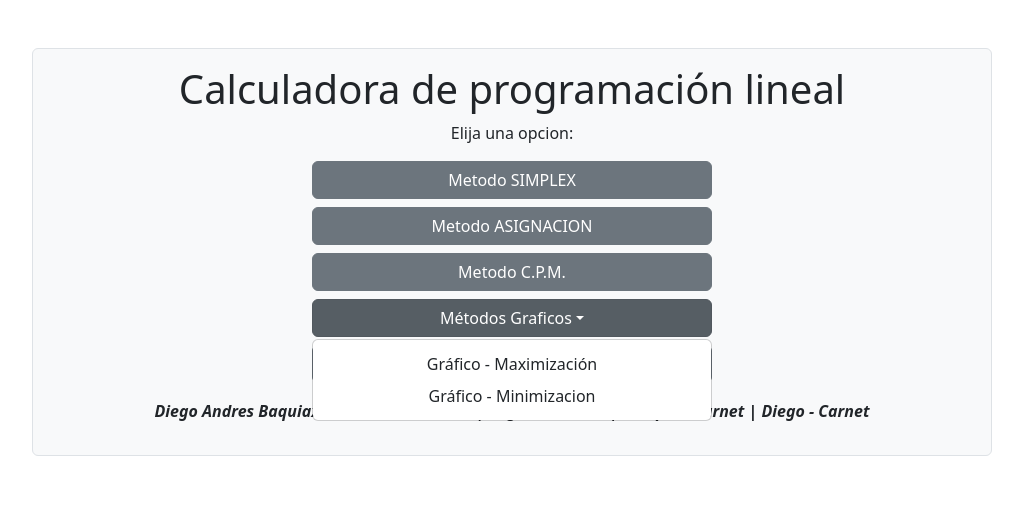
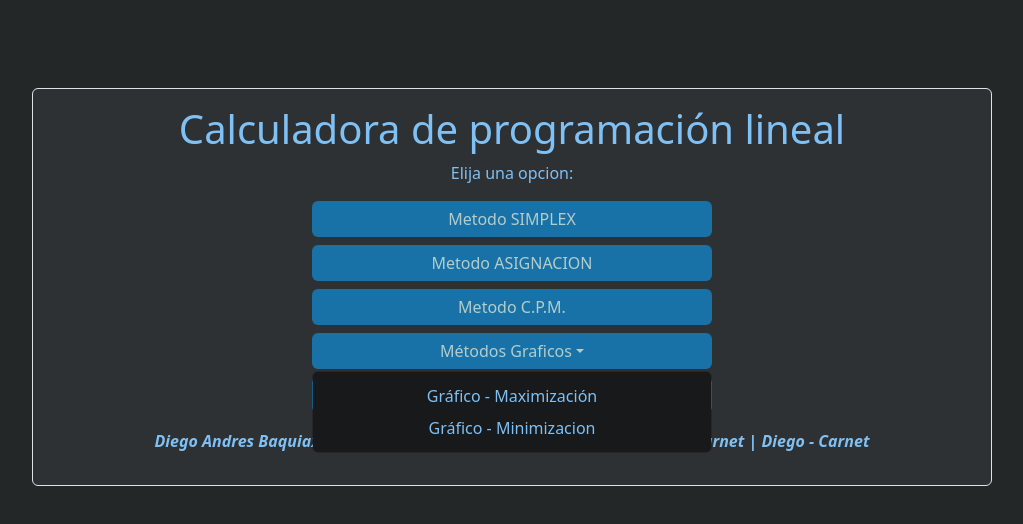
Before and after one commit to XxEnrique18xX/proyecto_calculadora, a React (Create React App) app: page / in a window 1280 px wide. Both pictures are taken after a click on the button "Métodos Graficos". Shown: the top 524 px of the page, without its empty margins (128-1151 px from the left). Built offline with nearby package versions, Linux system fonts and the light colour scheme.

Commit message:
Cambio de colores en menu inicial

```diff
--- a/src/App.js
+++ b/src/App.js
@@ -1,13 +1,13 @@
 import 'bootstrap/dist/js/bootstrap.bundle.min.js';
 import { BrowserRouter, Routes, Route } from "react-router-dom";
-import Index from "./index.jsx";
-import Maximizacion from "./components/maximizacion.jsx"; // tu otro componente
+import Menu from "./menu.jsx";
+import Maximizacion from "./components/metodoGrafico/maximizacion.jsx"; // tu otro componente
 
 function App() {
   return (
     <BrowserRouter>
       <Routes>
-        <Route path="/" element={<Index />} />
+        <Route path="/" element={<Menu />} />
         <Route path="/grafico-maximizacion" element={<Maximizacion />} />
       </Routes>
     </BrowserRouter>
--- a/src/index.jsx
+++ /dev/null
@@ -1,76 +0,0 @@
-import 'bootstrap/dist/css/bootstrap.min.css';
-import { Link } from "react-router-dom";
-
-function Index() {
-  return (
-    <div>
-      <div className="container mt-5 d-flex justify-content-center">
-        <div className="card bg-light border" style={{ width: "60rem" }}>
-          <div className="card-body text-center">
-            <h1 className="card-title">Calculadora de programación lineal</h1>
-            <p>Elija una opcion:</p>
-
-            <div className="d-grid gap-2 mb-3" style={{ width: '400px', margin: '0 auto' }}>
-                {/* Método SIMPLEX */}
-                <Link to="/otra-pagina" className="btn btn-secondary">
-                    Metodo SIMPLEX
-                </Link>
-
-                {/* Metodo ASIGNACION*/}
-                <Link to="/otra-pagina" className="btn btn-secondary">
-                    Metodo ASIGNACION
-                </Link>
-
-                {/* Metodo CPM*/}
-                <Link to="/otra-pagina" className="btn btn-secondary">
-                    Metodo C.P.M.
-                </Link>
-
-                {/* Métodos Gráficos */}
-                <div className="dropdown">
-                    <button className="btn btn-secondary dropdown-toggle w-100" type="button" id="dropdownMenuButton1" data-bs-toggle="dropdown" aria-expanded="false">
-                    Métodos Graficos
-                    </button>
-                    <ul className="dropdown-menu dropdown-menu-center text-center w-100" aria-labelledby="dropdownMenuButton1">
-                    <li>
-                        <Link to="/grafico-maximizacion" className="dropdown-item">Gráfico - Maximización</Link>
-                    </li>
-                    <li>
-                        <Link to="/otra-ruta" className="dropdown-item">Gráfico - Minimizacion</Link>
-                    </li>
-                    </ul>
-                </div>
-
-                {/* Métodos de transporte */}
-                <div className="dropdown">
-                    <button className="btn btn-secondary dropdown-toggle w-100" type="button" id="dropdownMenuButton2" data-bs-toggle="dropdown" aria-expanded="false">
-                    Métodos de transporte
-                    </button>
-                    <ul className="dropdown-menu dropdown-menu-center text-center w-100" aria-labelledby="dropdownMenuButton2">
-                    <li>
-                        <Link to="/grafico-maximizacion" className="dropdown-item">Esquina nor-oeste</Link>
-                    </li>
-                    <li>
-                        <Link to="/otra-ruta" className="dropdown-item">Costo minimo</Link>
-                    </li>
-                    <li>
-                        <Link to="/otra-ruta" className="dropdown-item">Vogel</Link>
-                    </li>
-                    </ul>
-                </div>
-            </div>
-            <p className="card-text">
-                <b><i>Diego Andres Baquiax Barrios - 202108036 | </i></b>
-                <b><i>Miguel - Carnet | </i></b>
-                <b><i>Enrique - Carnet | </i></b>
-                <b><i>Diego - Carnet</i></b>
-            </p>
-            <p className="card-text"></p>
-          </div>
-        </div>
-      </div>
-    </div>
-  );
-}
-
-export default Index;
--- /dev/null
+++ b/src/menu.jsx
@@ -0,0 +1,153 @@
+import 'bootstrap/dist/css/bootstrap.min.css';
+import { Link } from "react-router-dom";
+
+function Index() {
+  return (
+    <div style={{ backgroundColor: "#242728", minHeight: "100vh", padding: "40px 0" }}>
+      <div className="container mt-5 d-flex justify-content-center">
+        <div
+          className="card border"
+          style={{
+            width: "60rem",
+            backgroundColor: "#2d3133",
+            color: "#7fc0f5"
+          }}
+        >
+          <div className="card-body text-center">
+            <h1 className="card-title" style={{ color: "#7fc0f5" }}>
+              Calculadora de programación lineal
+            </h1>
+            <p style={{ color: "#7fc0f5" }}>Elija una opcion:</p>
+
+            <div className="d-grid gap-2 mb-3" style={{ width: '400px', margin: '0 auto' }}>
+              {/* Método SIMPLEX */}
+              <Link
+                to="/otra-pagina"
+                className="btn"
+                style={{
+                  backgroundColor: "#1972a7",
+                  color: "#b3cdca",
+                  border: "none"
+                }}
+              >
+                Metodo SIMPLEX
+              </Link>
+
+              {/* Metodo ASIGNACION*/}
+              <Link
+                to="/otra-pagina"
+                className="btn"
+                style={{
+                  backgroundColor: "#1972a7",
+                  color: "#b3cdca",
+                  border: "none"
+                }}
+              >
+                Metodo ASIGNACION
+              </Link>
+
+              {/* Metodo CPM*/}
+              <Link
+                to="/otra-pagina"
+                className="btn"
+                style={{
+                  backgroundColor: "#1972a7",
+                  color: "#b3cdca",
+                  border: "none"
+                }}
+              >
+                Metodo C.P.M.
+              </Link>
+
+              {/* Métodos Gráficos */}
+              <div className="dropdown">
+                <button
+                  className="btn dropdown-toggle w-100"
+                  type="button"
+                  id="dropdownMenuButton1"
+                  data-bs-toggle="dropdown"
+                  aria-expanded="false"
+                  style={{
+                    backgroundColor: "#1972a7",
+                    color: "#b3cdca",
+                    border: "none"
+                  }}
+                >
+                  Métodos Graficos
+                </button>
+                <ul
+                  className="dropdown-menu dropdown-menu-center text-center w-100"
+                  aria-labelledby="dropdownMenuButton1"
+                  style={{
+                    backgroundColor: "#17191a"
+                  }}
+                >
+                  <li>
+                    <Link to="/grafico-maximizacion" className="dropdown-item" style={{ color: "#7fc0f5", backgroundColor: "#17191a" }}>
+                      Gráfico - Maximización
+                    </Link>
+                  </li>
+                  <li>
+                    <Link to="/otra-ruta" className="dropdown-item" style={{ color: "#7fc0f5", backgroundColor: "#17191a" }}>
+                      Gráfico - Minimizacion
+                    </Link>
+                  </li>
+                </ul>
+              </div>
+
+              {/* Métodos de transporte */}
+              <div className="dropdown">
+                <button
+                  className="btn dropdown-toggle w-100"
+                  type="button"
+                  id="dropdownMenuButton2"
+                  data-bs-toggle="dropdown"
+                  aria-expanded="false"
+                  style={{
+                    backgroundColor: "#1972a7",
+                    color: "#b3cdca",
+                    border: "none"
+                  }}
+                >
+                  Métodos de transporte
+                </button>
+                <ul
+                  className="dropdown-menu dropdown-menu-center text-center w-100"
+                  aria-labelledby="dropdownMenuButton2"
+                  style={{
+                    backgroundColor: "#17191a"
+                  }}
+                >
+                  <li>
+                    <Link to="/grafico-maximizacion" className="dropdown-item" style={{ color: "#7fc0f5", backgroundColor: "#17191a" }}>
+                      Esquina nor-oeste
+                    </Link>
+                  </li>
+                  <li>
+                    <Link to="/otra-ruta" className="dropdown-item" style={{ color: "#7fc0f5", backgroundColor: "#17191a" }}>
+                      Costo minimo
+                    </Link>
+                  </li>
+                  <li>
+                    <Link to="/otra-ruta" className="dropdown-item" style={{ color: "#7fc0f5", backgroundColor: "#17191a" }}>
+                      Vogel
+                    </Link>
+                  </li>
+                </ul>
+              </div>
+            </div>
+            <p className="card-text" style={{ color: "#7fc0f5" }}>
+              <b><i>Diego Andres Baquiax Barrios - 202108036 | </i></b>
+              <b><i>Miguel - Carnet | </i></b>
+              <b><i>Enrique - Carnet | </i></b>
+              <b><i>Diego - Carnet</i></b>
+            </p>
+            <p className="card-text"></p>
+          </div>
+        </div>
+      </div>
+    </div>
+  );
+}
+
+export default Index;
```
Also changed, not shown: src/components/metodoGrafico/maximizacion.jsx (added), src/components/metodoGrafico/minimizacion.jsx (added).
